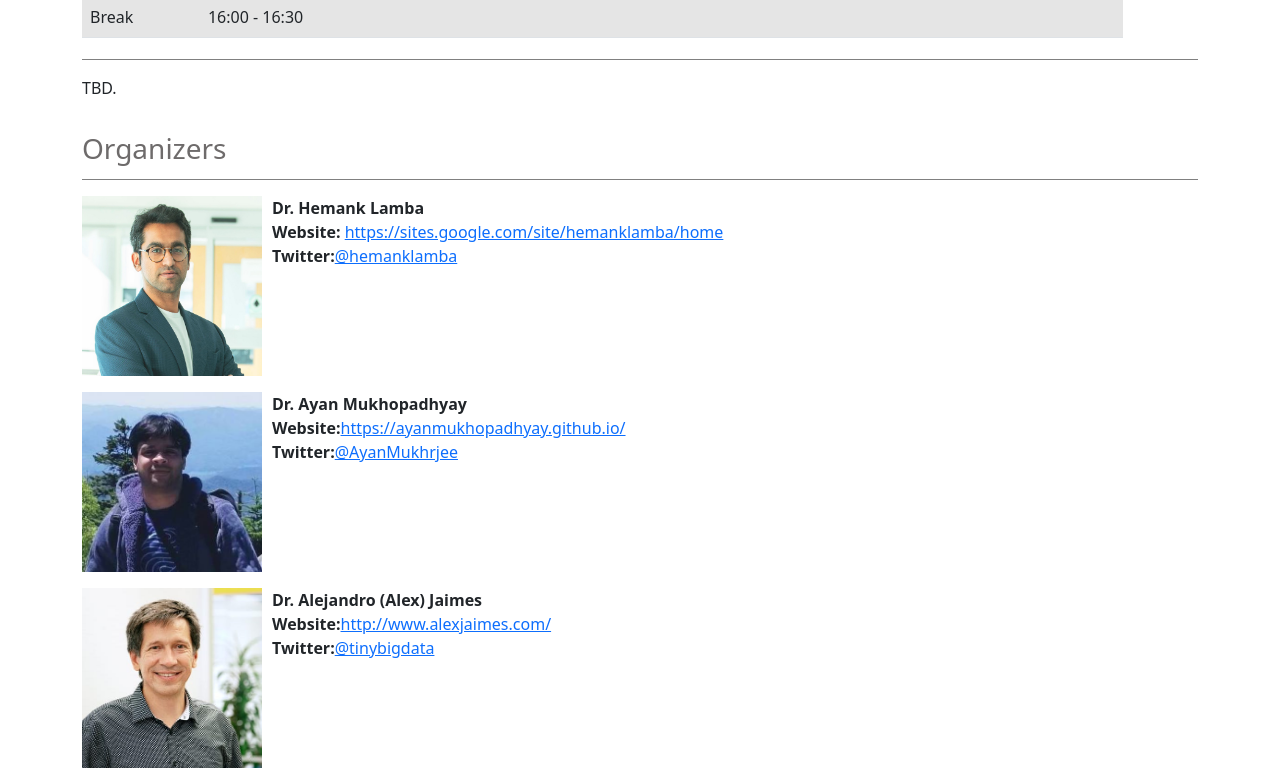
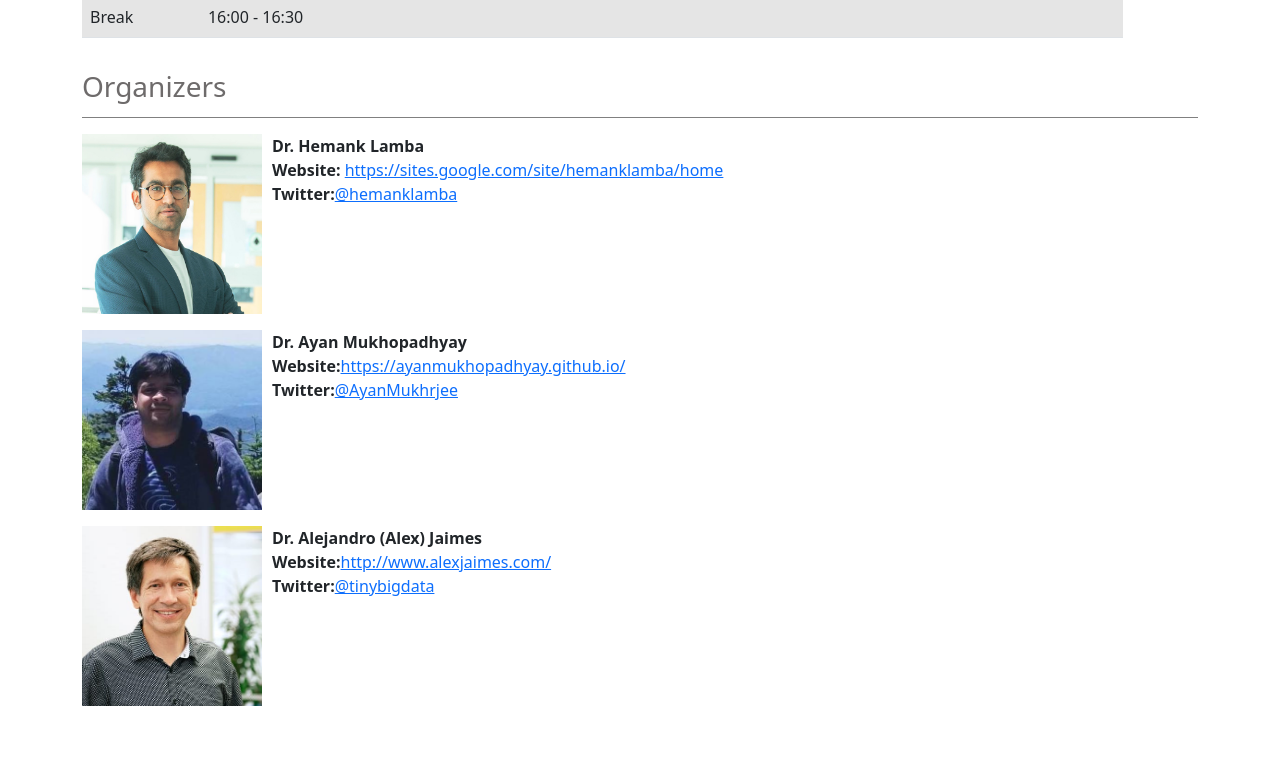
Before and after one commit to 2022sommer/2022sommer.github.io, a plain HTML site: page index.html in a window 1280 px wide. Shown: the part 3008-3776 px from the top of the page. After the commit the page ends 3714 px from the top, so only its background shows below. Drawn offline with nearby package versions, Linux system fonts and the light colour scheme.

Commit message:
Update index.html

```diff
--- a/index.html
+++ b/index.html
@@ -308,12 +308,6 @@
                 </table>
                 </div>
             </div>
-            <div class="h-divider"></div>
-            <div class="row mt-3">
-                <div class="col-md-auto">
-                    <p>TBD.</p>
-                </div>
-            </div>
             <div class="row mt-3">
                 <div class="col-md-auto">
                     <h3 id="organizers" style="color: #6e6b6b">Organizers</h3>
```
